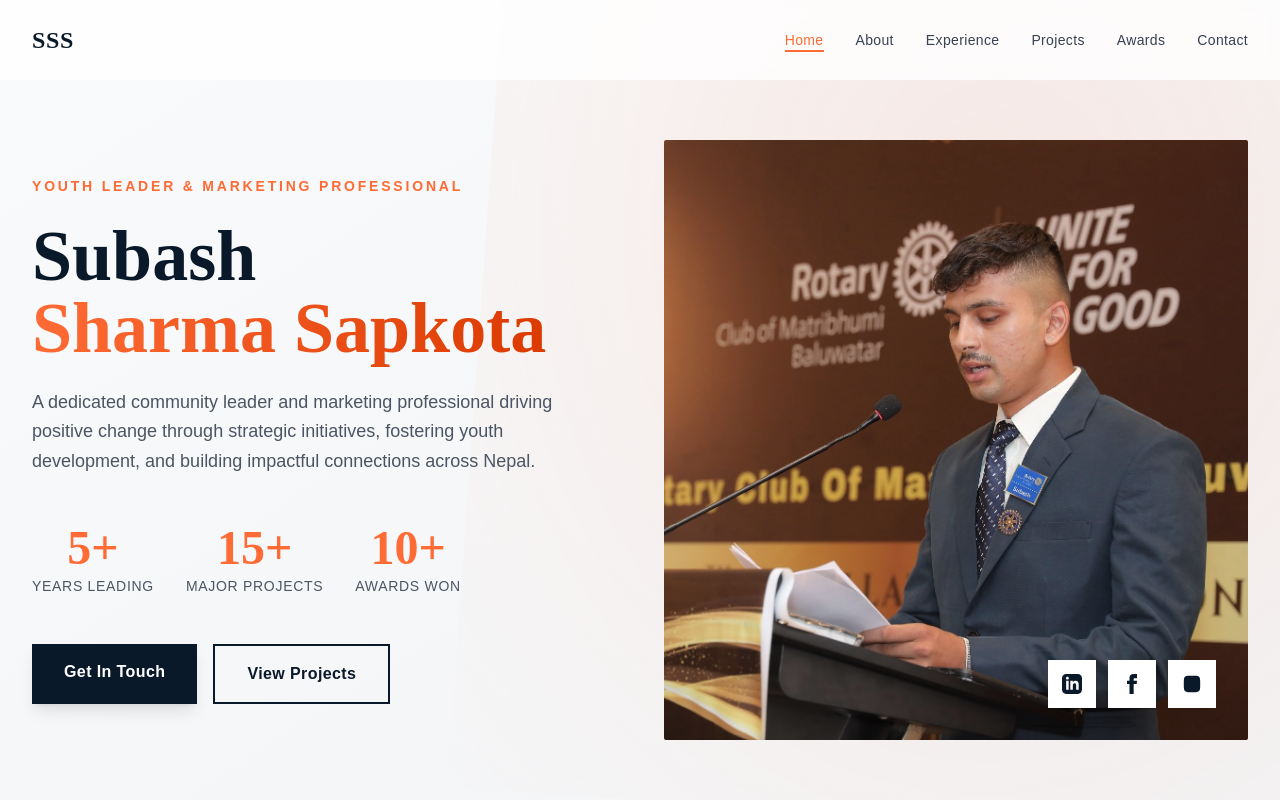
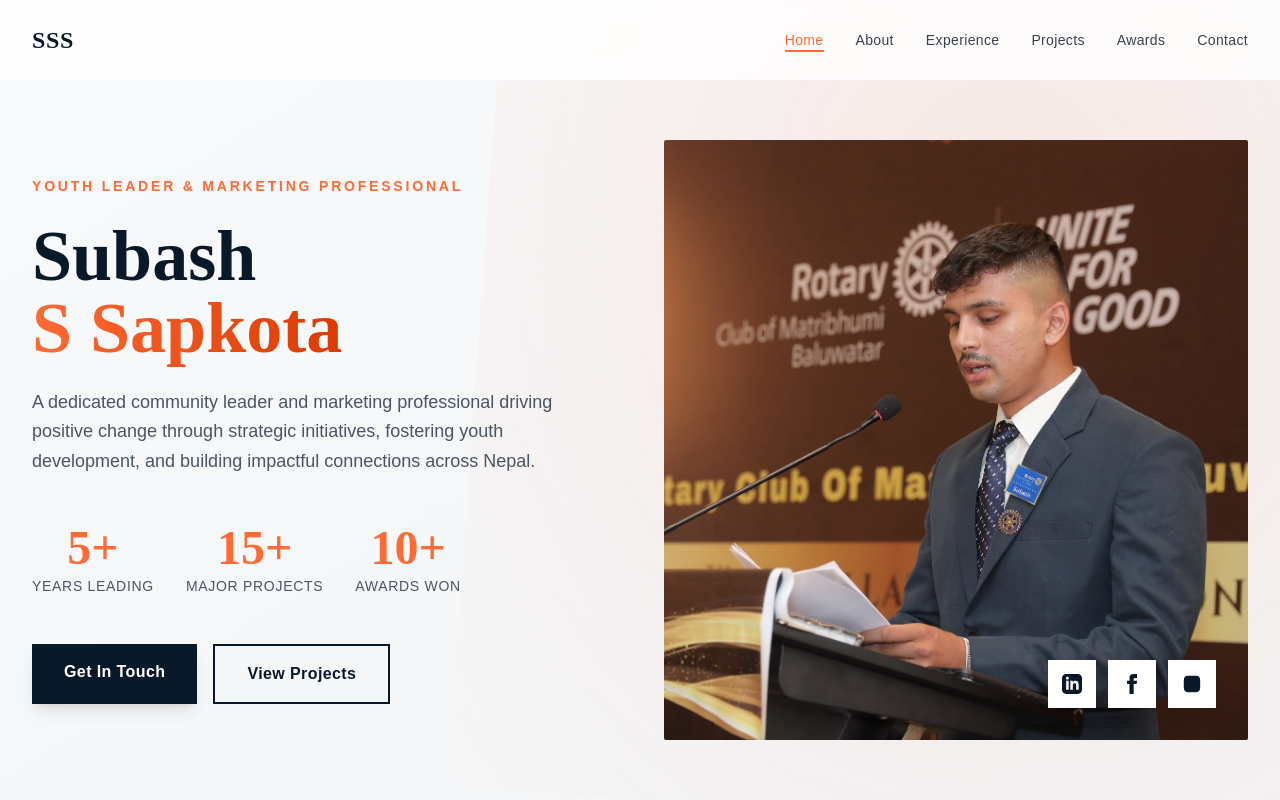
Before and after one commit to Bidyakar/subash_portfolio, a Next.js app: page / in a window 1280 px wide. Shown: the top 800 px of the page. Built offline with nearby package versions, Linux system fonts and the light colour scheme.

Commit message:
changed the info

```diff
--- a/app/components/Footer.tsx
+++ b/app/components/Footer.tsx
@@ -7,7 +7,7 @@ const Footer = () => {
     <footer className="bg-navy text-white py-8 px-6 lg:px-8">
       <div className="max-w-7xl mx-auto text-center">
         <p className="text-white/70">
-          &copy; {currentYear} Subash Sharma Sapkota. All rights reserved.
+          &copy; {currentYear} Subash S Sapkota. All rights reserved.
         </p>
       </div>
     </footer>
--- a/app/components/Hero.tsx
+++ b/app/components/Hero.tsx
@@ -87,7 +87,7 @@ const Hero = () => {
             {/* Hero Image */}
             <Image
               src="/images/sss.jpg"
-              alt="Subash Sharma Sapkota"
+              alt="Subash S Sapkota"
               fill
               className="object-cover grayscale-[20%]"
               priority
--- a/app/data/portfolioData.ts
+++ b/app/data/portfolioData.ts
@@ -1,5 +1,5 @@
 export const personalInfo = {
-  name: "Subash Sharma Sapkota",
+  name: "Subash S Sapkota",
   title: "Youth Leader & Marketing Professional",
   description: "A dedicated community leader and marketing professional driving positive change through strategic initiatives, fostering youth development, and building impactful connections across Nepal.",
   location: "Old Baneshwor, Kathmandu, Nepal",
```
